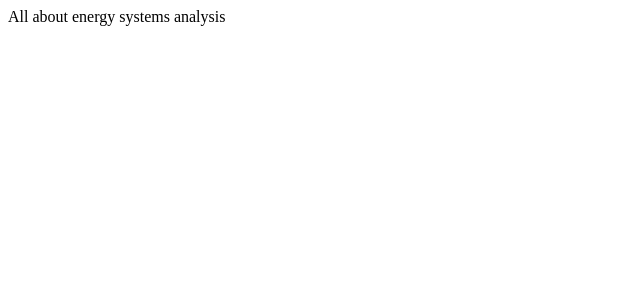
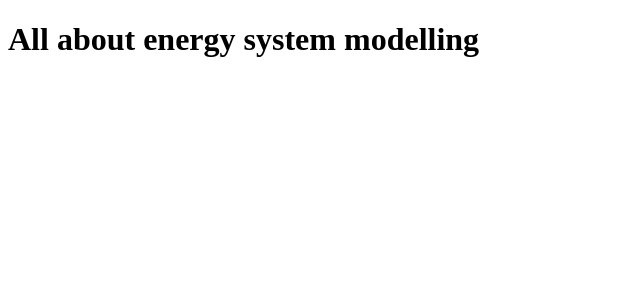
Before and after one commit to sevberg/nextjs-blog-skel, a Next.js app: page /about in a window 1280 px wide. Shown: the top 300 px of the page, without its empty margins (0-640 px from the left). Built offline with nearby package versions, Linux system fonts and the light colour scheme.

Commit message:
upgraded format

```diff
--- a/pages/about.js
+++ b/pages/about.js
@@ -1 +1,7 @@
-export default () => <div>All about energy systems analysis</div>;
+const About = () => (
+  <div>
+    <h1>All about energy system modelling</h1>
+  </div>
+);
+
+export default About;
```
Also changed, not shown: pages/index.js (+7 -1 lines).
